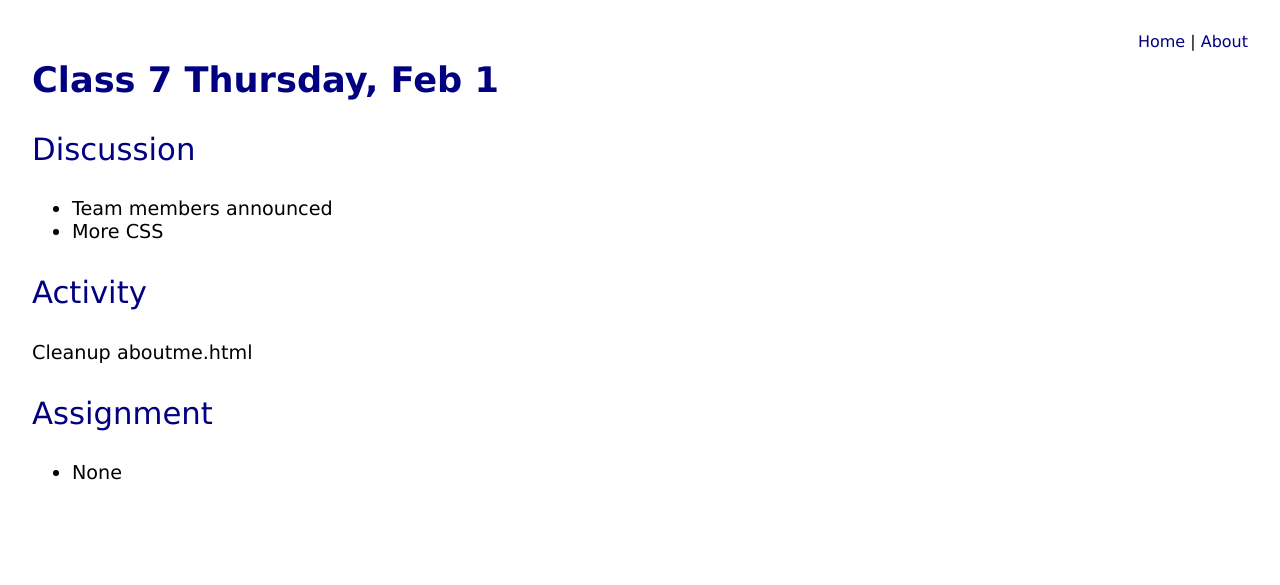
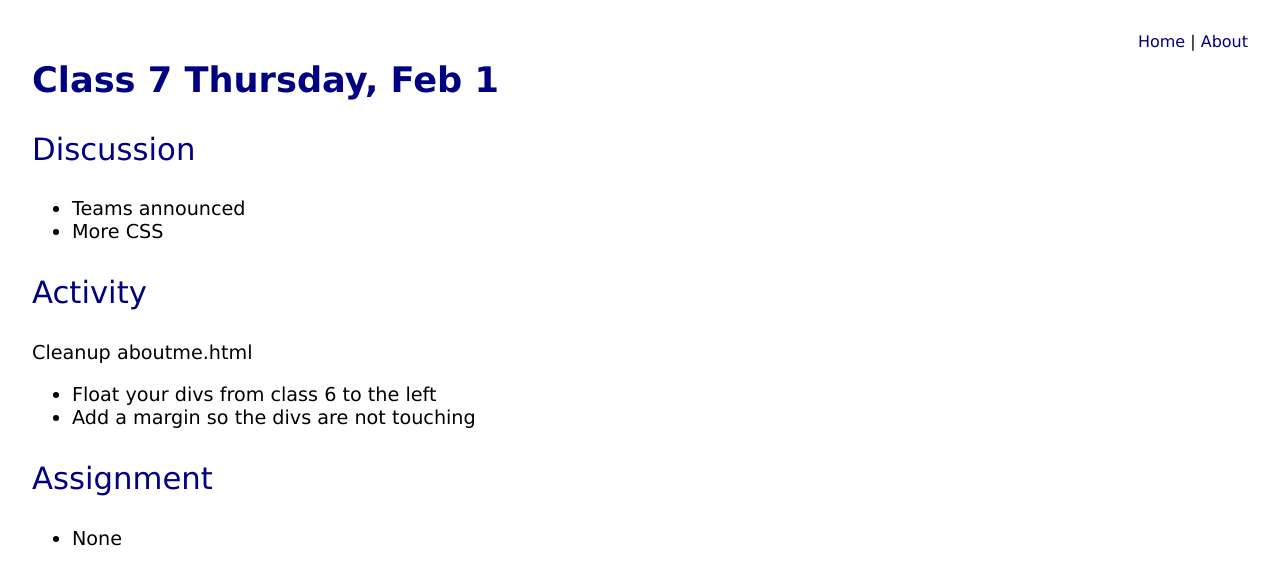
Before and after one commit to UAAppClass/uaappclass.github.io, a Jekyll site: the page built from _posts/2016-1-1-Class-07.md, in a window 1280 px wide. Shown: the top 585 px of the page. Built offline with Jekyll 4.4.1, drawn with Linux system fonts in a browser that asks for light colours.

Commit message:
Added a quick activity

```diff
--- a/_posts/2016-1-1-Class-07.md
+++ b/_posts/2016-1-1-Class-07.md
@@ -5,12 +5,14 @@ title: Class 7 Thursday, Feb 1
 
 ### Discussion
 
-* Team members announced
+* Teams announced
 * More CSS
 
 ### Activity
 
 Cleanup aboutme.html
+* Float your divs from class 6 to the left
+* Add a margin so the divs are not touching
 
 ### Assignment
 
```
